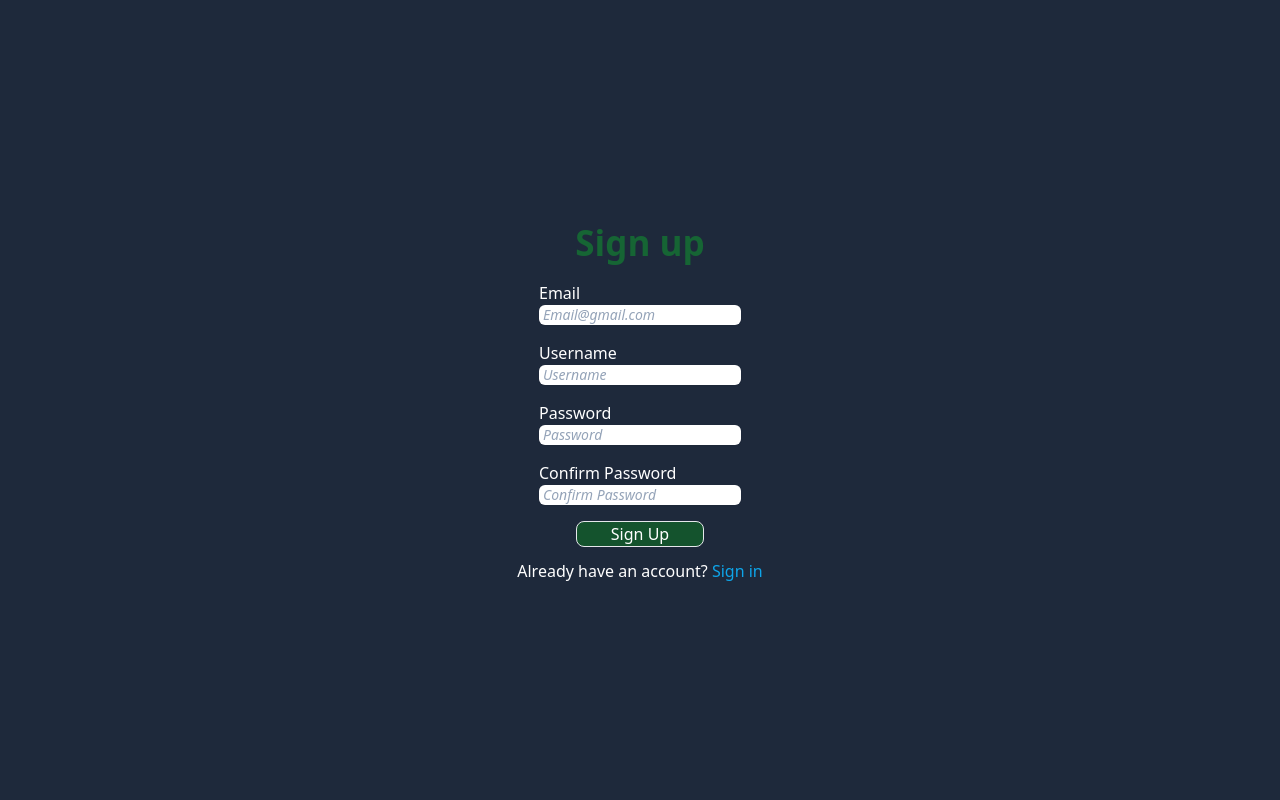
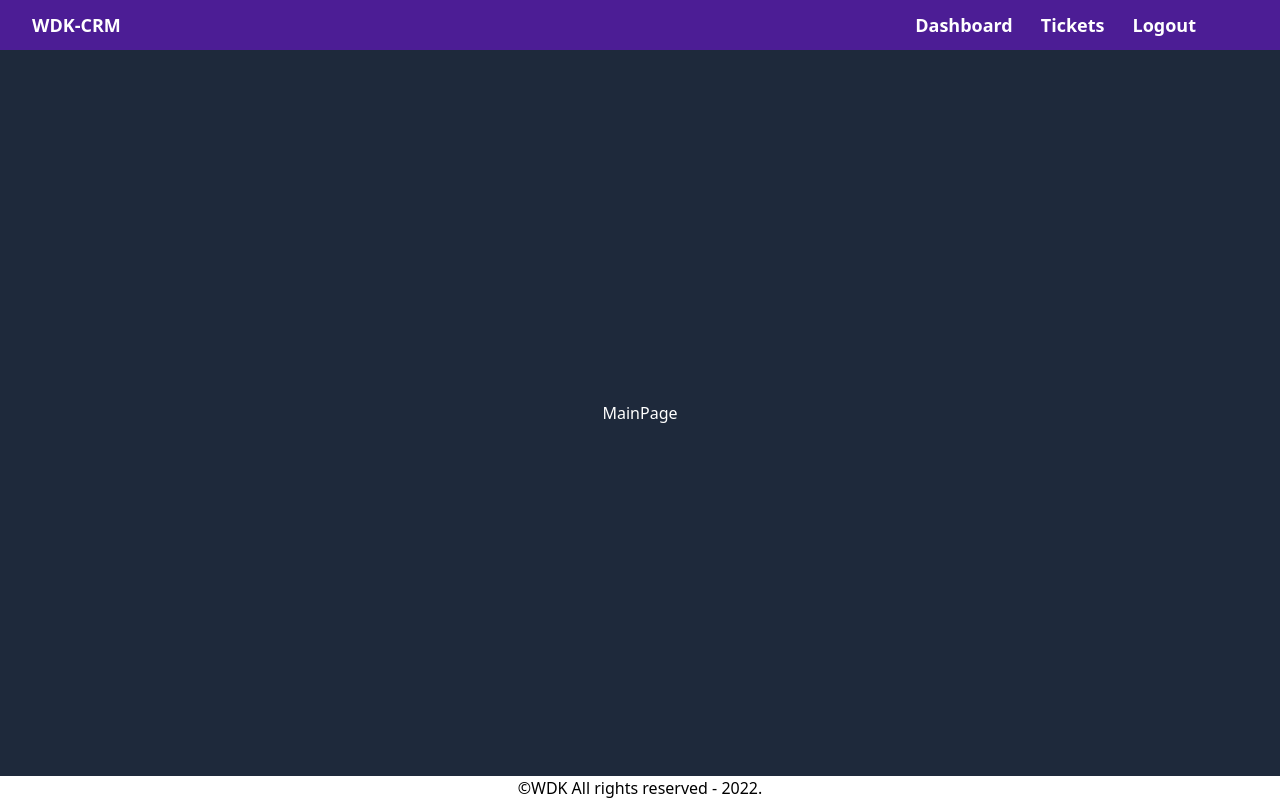
Before and after one commit to osefatul/ticket-tracker-system-CRM, a React (Create React App) app in the folder frontend/: page / in a window 1280 px wide. Built offline with nearby package versions, Linux system fonts and the light colour scheme.

Commit message:
Header, Footer and Main components are added to Entry/home page

```diff
--- a/frontend/package.json
+++ b/frontend/package.json
@@ -8,6 +8,7 @@
     "@testing-library/user-event": "^13.5.0",
     "react": "^18.1.0",
     "react-dom": "^18.1.0",
+    "react-icons": "^4.3.1",
     "react-scripts": "5.0.1",
     "web-vitals": "^2.1.4"
   },
--- a/frontend/src/App.js
+++ b/frontend/src/App.js
@@ -1,9 +1,11 @@
 import "./App.css";
+import Auth from "./pages/auth/Auth";
 import Entry from "./pages/entry/Entry.page";
 
 function App() {
   return (
     <div className="App text-white">
+      {/* <Auth/> */}
       <Entry />
     </div>
   );
--- /dev/null
+++ b/frontend/src/components/Footer.jsx
@@ -0,0 +1,11 @@
+import React from "react";
+
+function Footer() {
+  return (
+    <div className="flex items-center justify-center bg-white text-black  h-[24px]">
+      &copy;WDK All rights reserved - 2022.
+    </div>
+  );
+}
+
+export default Footer;
--- /dev/null
+++ b/frontend/src/components/Header.jsx
@@ -0,0 +1,67 @@
+import React, { useState } from "react";
+import { HiMenuAlt4, HiX } from "react-icons/hi";
+
+function Header() {
+  const [toggle, setToggle] = useState(false);
+
+  return (
+    <div className=" bg-violet-900 flex items-center justify-between px-8 h-[50px] z-40">
+      <div className="font-bold text-lg">WDK-CRM</div>
+
+      <div className="">
+        <ul className="hidden sm:flex items-center justify-center text-white space-x-5 md: text-base lg:text-lg 2xl:text-xl  px-12 ">
+          {["Dashboard", "Tickets", "Logout"].map((item) => (
+            <li
+              className="px-1 font-comorants font-bold hoverText"
+              key={`link-${item}`}
+            >
+              <div className=" hover:border" />
+              <div className="flex items-center jsutify-center">
+                <a href={`#${item}`}>{item}</a>
+              </div>
+            </li>
+          ))}
+        </ul>
+
+        <div className=" sm:hidden h-[40px] relative flex items-center justify-center ]">
+          {!toggle ? (
+            <HiMenuAlt4
+              className=" text-[#2b0922] hover:text-[#519f8d] cursor-pointer mr-8 h-8 w-8"
+              onClick={() => setToggle(!toggle)}
+            />
+          ) : (
+            <div className="container z-40">
+              <HiX
+                className="hoverText m-3 w-[20px] h-[20px] cursor-pointer "
+                onClick={() => setToggle(false)}
+              />
+            </div>
+          )}
+
+          <div
+            className={`fixed top-0 right-0 z-10 h-screen w-[50vw]
+            flex flex-col justify-end items-end
+            bg-[#2b0922] ${
+              toggle ? "translate-x-0" : "translate-x-full"
+            } ease-out duration-700  shadow-2xl`}
+          >
+            <ul className="h-[100%] w-full flex flex-col justify-start items-start space-y-5 mt-32">
+              {["Dashboard", "Tickets", "Logout"].map((item) => (
+                <li
+                  key={item}
+                  className="hoverText w-[100%] flex items-start justify-center"
+                >
+                  <a href={`#${item}`} onClick={() => setToggle(false)}>
+                    {item}
+                  </a>
+                </li>
+              ))}
+            </ul>
+          </div>
+        </div>
+      </div>
+    </div>
+  );
+}
+
+export default Header;
--- /dev/null
+++ b/frontend/src/components/MainPage.jsx
@@ -0,0 +1,9 @@
+import React from "react";
+
+function MainPage() {
+  return (
+    <div className="h-main flex items-center justify-center">MainPage</div>
+  );
+}
+
+export default MainPage;
--- a/frontend/src/pages/auth/Auth.jsx
+++ b/frontend/src/pages/auth/Auth.jsx
@@ -45,7 +45,7 @@ function Auth() {
     // window.location.reload();
   };
 
-  // SWITCH FUNCTION
+  //########## SWITCH FUNCTIONS ##################################################################
   const SignUpSwitchMode = () => {
     setIsSignup((prevIsSignup) => !prevIsSignup);
   };
@@ -60,6 +60,7 @@ function Auth() {
     setIsSignup(false);
     // window.location.reload();
   };
+  //###############################################################################################
 
   return (
     <div className="h-screen flex items-center justify-center">
@@ -85,7 +86,9 @@ function Auth() {
               Email
             </label>
             <input
-              className={`placeholder:italic placeholder:text-slate-400 block text-slate-700 bg-white rounded-md shadow-sm focus:outline-none focus:border-sky-500 focus:ring-sky-500 focus:ring-1 sm:text-sm placeholder:pl-1 ${
+              className={`placeholder:italic placeholder:text-slate-400 placeholder:pl-1
+              block text-slate-700 bg-white rounded-md shadow-sm sm:text-sm
+              focus:outline-none focus:border-sky-500 focus:ring-sky-500 focus:ring-1   ${
                 resetPassword ? "mt-2" : ""
               }`}
               name="email"
@@ -102,7 +105,9 @@ function Auth() {
             <div className="">
               <label htmlFor="username">Username</label>
               <input
-                className=" placeholder:italic placeholder:text-slate-400  text-slate-700 block bg-white rounded-md shadow-sm focus:outline-none focus:border-sky-500 focus:ring-sky-500 focus:ring-1 sm:text-sm placeholder:pl-1"
+                className=" placeholder:italic placeholder:text-slate-400 placeholder:pl-1
+                block text-slate-700 bg-white rounded-md shadow-sm sm:text-sm
+                focus:outline-none focus:border-sky-500 focus:ring-sky-500 focus:ring-1 "
                 name="username"
                 type="text"
                 placeholder="Username"
@@ -120,7 +125,9 @@ function Auth() {
             <div className="">
               <label htmlFor="password">Password</label>
               <input
-                className=" placeholder:italic placeholder:pl-1 placeholder:text-slate-400 block text-slate-700 bg-white rounded-md shadow-sm focus:outline-none focus:border-sky-500 focus:ring-sky-500 focus:ring-1 sm:text-sm"
+                className=" placeholder:italic placeholder:text-slate-400 placeholder:pl-1
+                block text-slate-700 bg-white rounded-md shadow-sm sm:text-sm
+                focus:outline-none focus:border-sky-500 focus:ring-sky-500 focus:ring-1 "
                 name="password"
                 type="password"
                 placeholder="Password"
@@ -136,7 +143,9 @@ function Auth() {
                 <div className="">
                   <label htmlFor="confirmPassword">Confirm Password</label>
                   <input
-                    className="placeholder:italic placeholder:pl-1 placeholder:text-slate-400 block text-slate-700 bg-white rounded-md shadow-sm focus:outline-none focus:border-sky-500 focus:ring-sky-500 focus:ring-1 sm:text-sm"
+                    className=" placeholder:italic placeholder:text-slate-400 placeholder:pl-1
+                    block text-slate-700 bg-white rounded-md shadow-sm sm:text-sm
+                    focus:outline-none focus:border-sky-500 focus:ring-sky-500 focus:ring-1 "
                     name="confirmPassword"
                     type="password"
                     placeholder="Confirm Password"
--- a/frontend/src/pages/entry/Entry.page.jsx
+++ b/frontend/src/pages/entry/Entry.page.jsx
@@ -1,10 +1,16 @@
 import React from "react";
+import Footer from "../../components/Footer";
+import Header from "../../components/Header";
+import MainPage from "../../components/MainPage";
 import Auth from "../auth/Auth";
 
 function Entry() {
   return (
     <div className="bg-slate-800 h-screen">
-      <Auth />
+      {/* <Auth /> */}
+      <Header />
+      <MainPage />
+      <Footer />
     </div>
   );
 }
--- a/frontend/tailwind.config.js
+++ b/frontend/tailwind.config.js
@@ -1,7 +1,11 @@
 module.exports = {
   content: ["./src/**/*.{js,jsx,ts,tsx}"],
   theme: {
-    extend: {},
+    extend: {
+      height: {
+        main: "calc(-74px + 100vh)",
+      },
+    },
   },
   plugins: [],
 };
```
Also changed, not shown: 1 other file (tests, documents, lock files or other folders).
